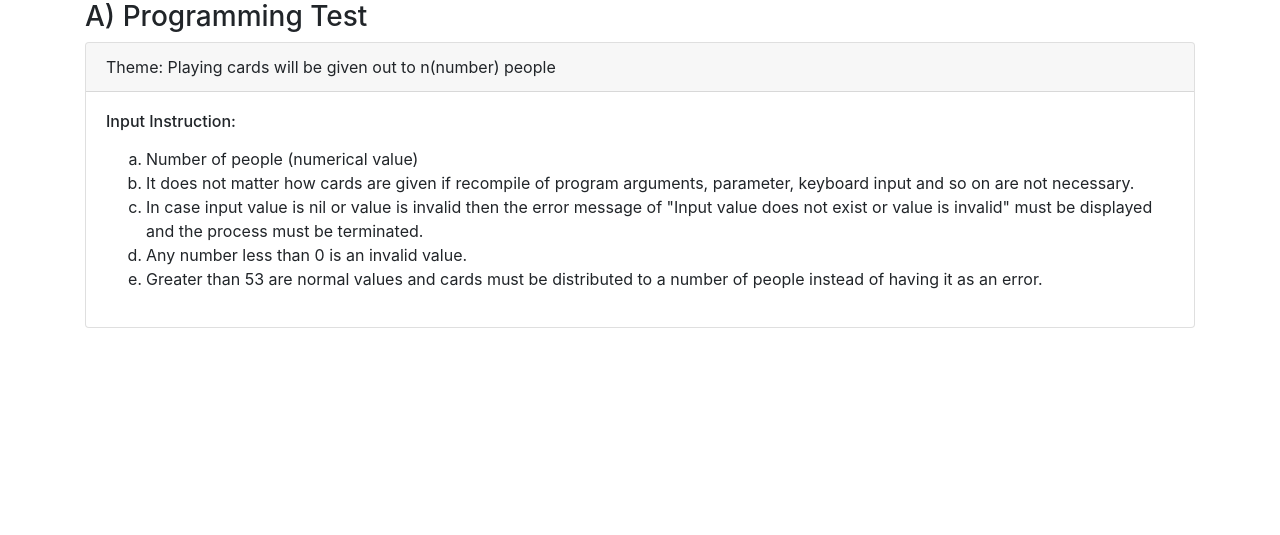
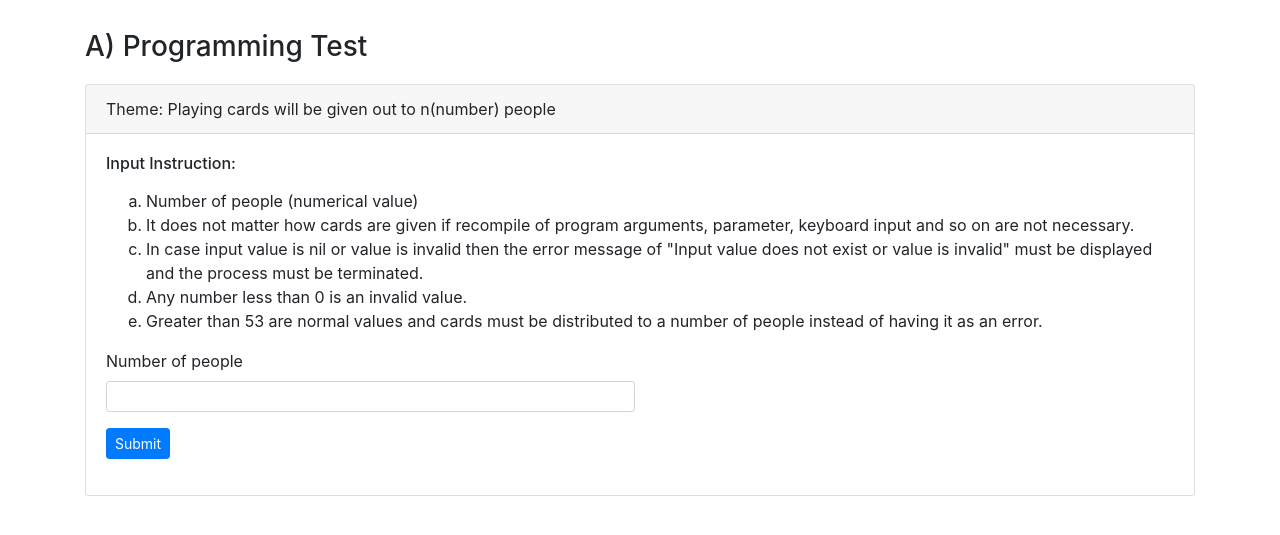
Before and after one commit to mudawali91/online-card-distribution, a PHP site: page / in a window 1280 px wide. Shown: the top 535 px of the page. Run offline with PHP 8.4, Linux system fonts and the light colour scheme.

Commit message:
Create form

```diff
--- a/index.php
+++ b/index.php
@@ -8,6 +8,16 @@
 
 	<!-- Begin CSS -->
 	<link href="public/assets/css/bootstrap.min.css" rel="stylesheet">
+
+	<style>
+		.container {
+			margin-top: 30px;
+			margin-bottom: 20px;
+		}
+		.card {
+			margin-top: 20px;
+		}
+	</style>
 	<!-- End CSS -->
 </head>
 <body>
@@ -30,6 +40,19 @@
 						<li>Greater than 53 are normal values and cards must be distributed to a number of people instead of having it as an error.</li>
 					</ol>
 				</p>
+				<form id="form_q1" name="form_q1" method="POST" action="">
+					<div class="form-row">
+						<div class="form-group col-md-6">
+							<label>Number of people</label>
+							<input type="text" class="form-control form-control-sm" id="no_of_player" name="no_of_player"/>
+						</div>
+					</div>
+					<div class="form-group row">
+						<div class="col-sm-10">
+							<button type="submit" class="btn btn-primary btn-sm" id="btn_submit_q1">Submit</button>
+						</div>
+					</div>
+				</form>
 			</div>
 		</div>
 
```
